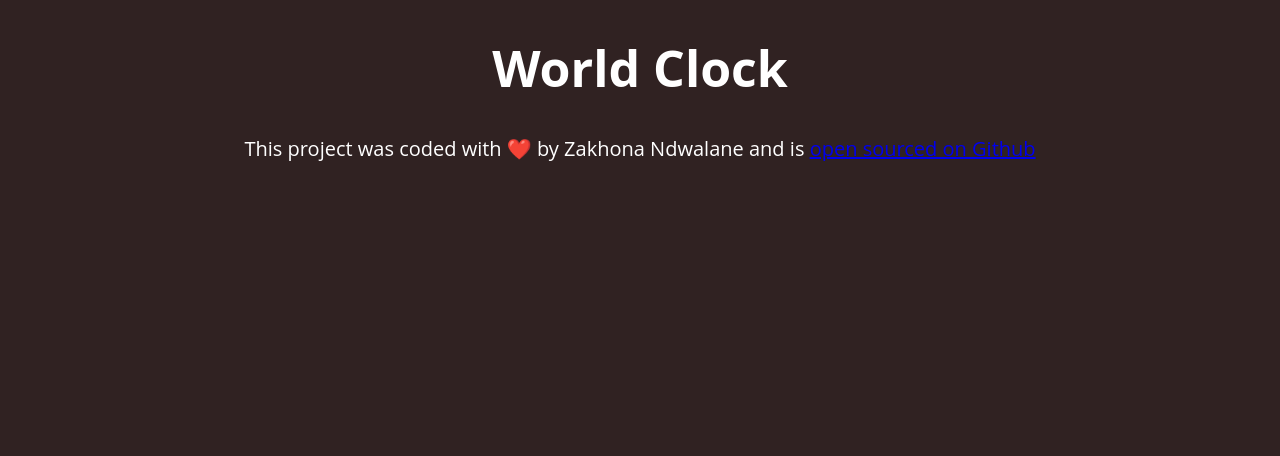
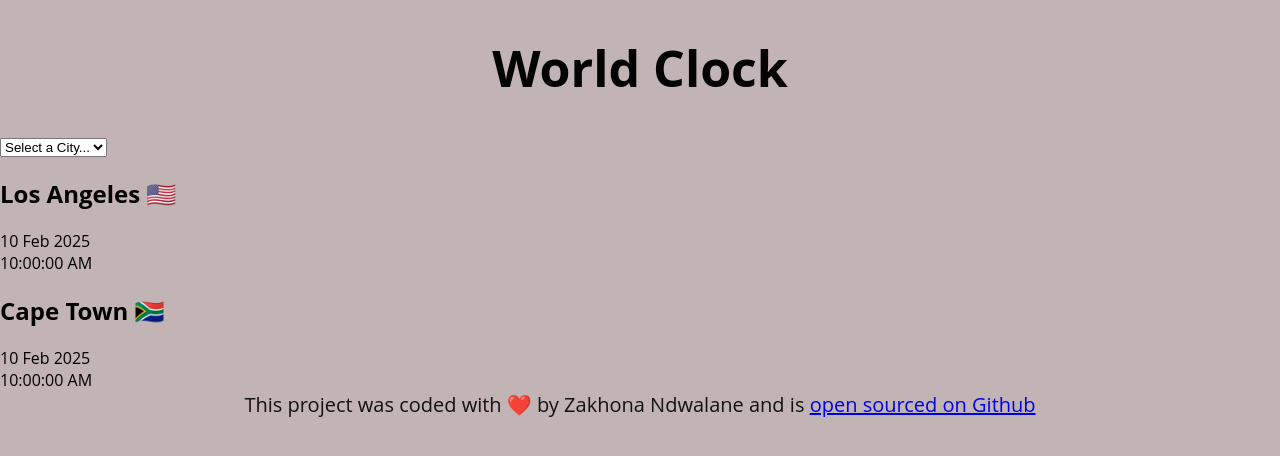
Before and after one commit to ZakhonaNdwalane/World-Clock, a plain HTML site: page index.html in a window 1280 px wide. Drawn offline with Linux system fonts and the light colour scheme.

Commit message:
Added dropdown on HTML

```diff
--- a/CSS/styles.css
+++ b/CSS/styles.css
@@ -1,18 +1,18 @@
 body{
     margin: 0;
     padding: 0;
-    background-color: #302222;
+    background-color: #c2b4b4;
     font-family: 'Open Sans', sans-serif;
 }
 
 h1{
     text-align: center;
-    color: #fff;
+    color: #030303;
     font-size: 50px;
 }
 
 footer{
     text-align: center;
-    color: #fff;
+    color: #131212;
     font-size: 20px;
 }
--- a/index.html
+++ b/index.html
@@ -7,10 +7,31 @@
     <title>World Clock</title>
   </head>
   <body>
-    <h1>World Clock</h1>
+    <div class="container">
+      <h1>World Clock</h1>
+      <select>
+        <option value="">Select a City...</option>
+        <option value="">New York</option>
+        <option value="">London</option>
+        <option value="">Tokyo</option>
+        <option value="">Sydney</option>
+      </select>
+      <div class="city">
+        <h2>Los Angeles 🇺🇸</h2>
+        <div class="date">10 Feb 2025</div>
+        <div class="time">10:00:00 AM</div>
+      </div>
+      <div class="city">
+        <h2>Cape Town 🇿🇦</h2>
+        <div class="date">10 Feb 2025</div>
+        <div class="time">10:00:00 AM</div>
+      </div>
+    </div>
     <footer>
       This project was coded with ❤️ by Zakhona Ndwalane and is
-      <a href="https://github.com/ZakhonaNdwalane/World-Clock" target="_blank">open sourced on Github</a>
+      <a href="https://github.com/ZakhonaNdwalane/World-Clock" target="_blank"
+        >open sourced on Github</a
+      >
     </footer>
     <script src="Javascript/index.js"></script>
   </body>
```
